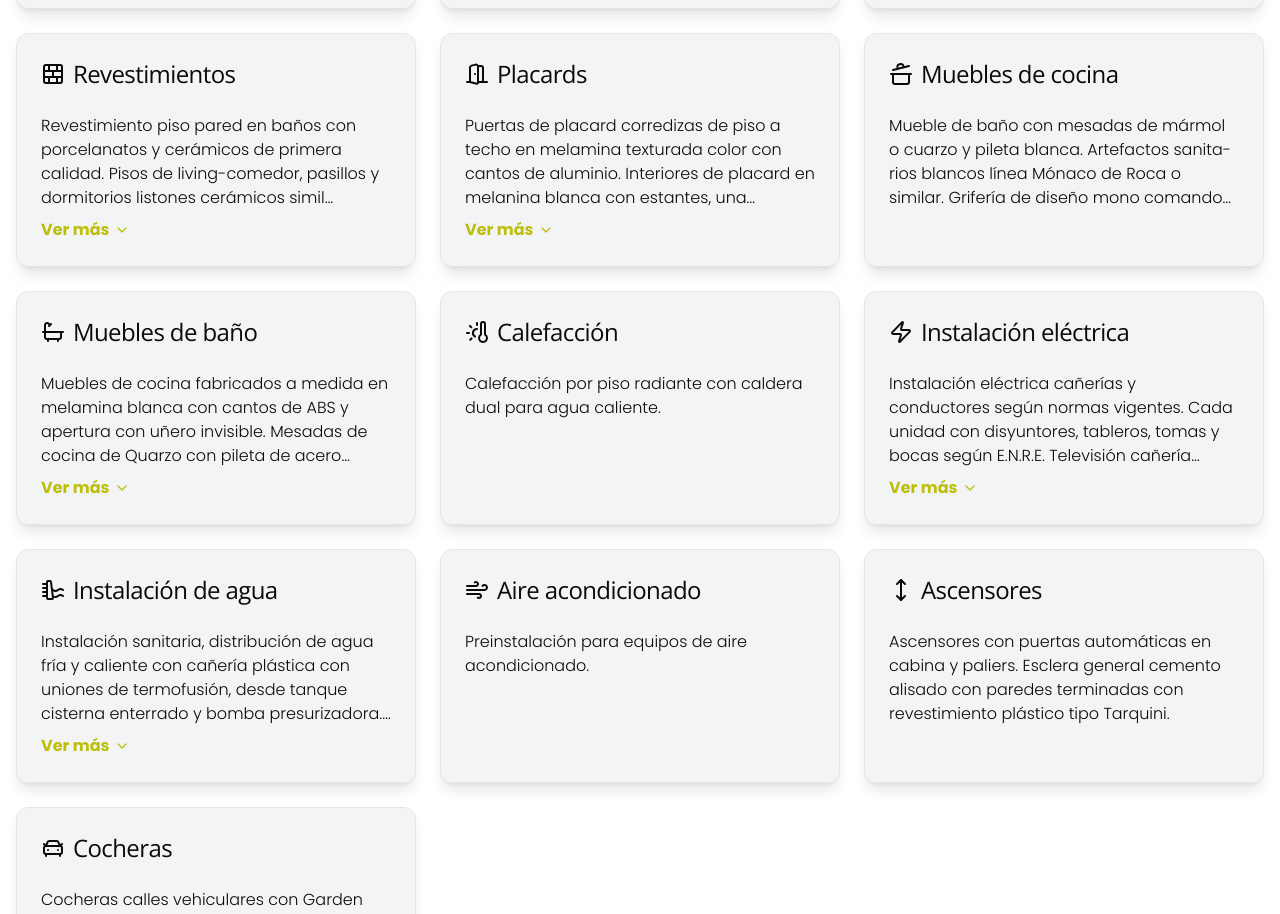
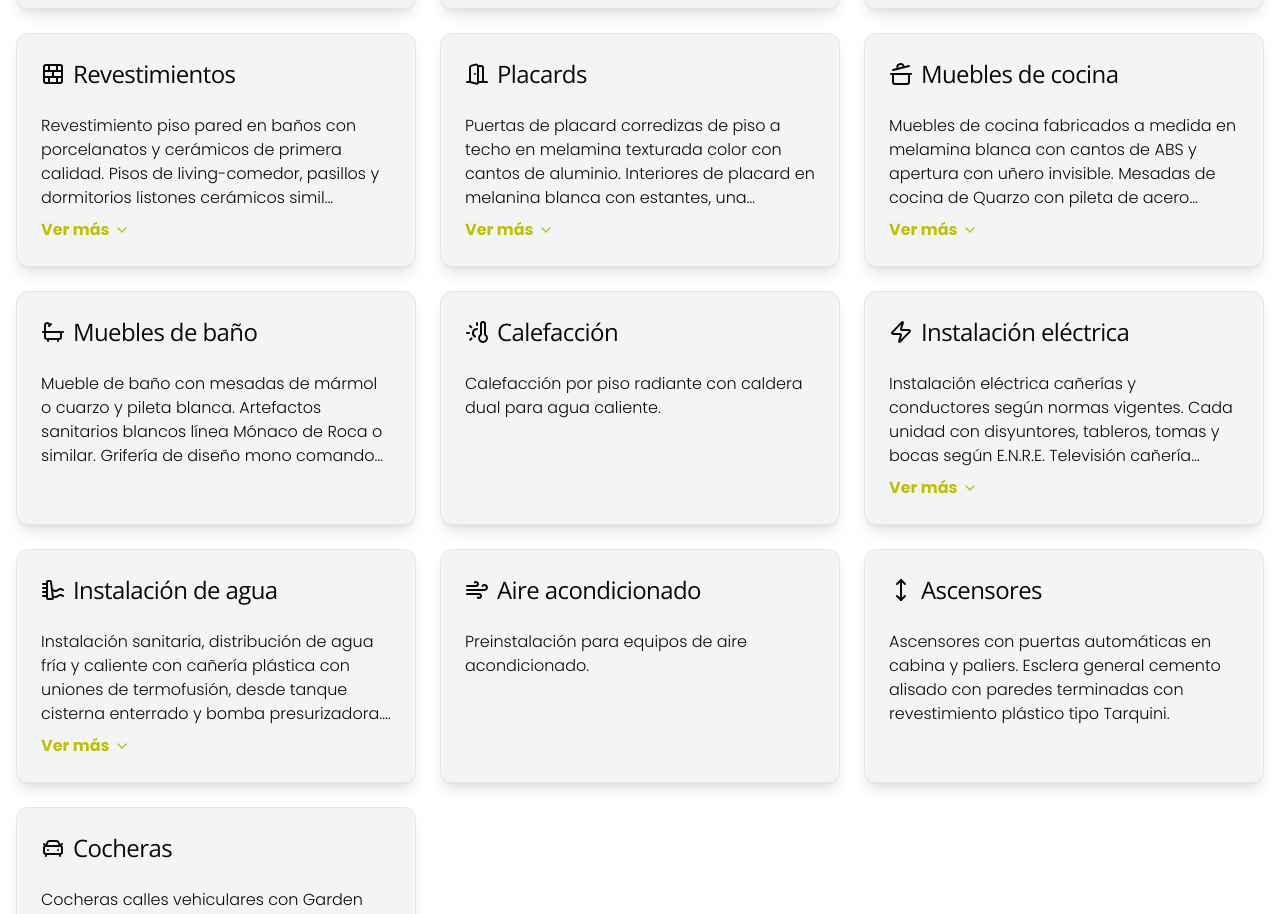
Before and after one commit to Cangre1/hq-jacinto-diaz, a Next.js app: page / in a window 1280 px wide. Shown: the part 4534-5448 px from the top of the page. Built offline with nearby package versions, Linux system fonts and the light colour scheme.

Commit message:
update Nico

```diff
--- a/src/components/FinishesSection.js
+++ b/src/components/FinishesSection.js
@@ -66,13 +66,13 @@ const FinishesSection = () => {
       Icon: CookingPot,
       title: "Muebles de cocina",
       description:
-        "Mueble de baño con mesadas de mármol o cuarzo y pileta blanca. Artefactos sanita-rios blancos línea Mónaco de Roca o similar. Grifería de diseño mono comando FV.",
+        "Muebles de cocina fabricados a medida en melamina blanca con cantos de ABS y apertura con uñero invisible. Mesadas de cocina de Quarzo con pileta de acero inoxidable Luxor. Grifería de diseño mono comando Ramón Soler o similar. Anafe a Gas con hornallas en fundición Orbis o Similar y horno eléctrico de 8 funciones Orbis o similar.",
     },
     {
       Icon: Bath,
       title: "Muebles de baño",
       description:
-        "Muebles de cocina fabricados a medida en melamina blanca con cantos de ABS y apertura con uñero invisible. Mesadas de cocina de Quarzo con pileta de acero inoxidable Luxor. Grifería de diseño mono comando Ramón Soler o similar. Anafe a Gas con hornallas en fundición Orbis o Similar y horno eléctrico de 8 funciones Orbis o similar.",
+        "Mueble de baño con mesadas de mármol o cuarzo y pileta blanca. Artefactos sanitarios blancos línea Mónaco de Roca o similar. Grifería de diseño mono comando FV.",
     },
     {
       Icon: ThermometerSun,
```
